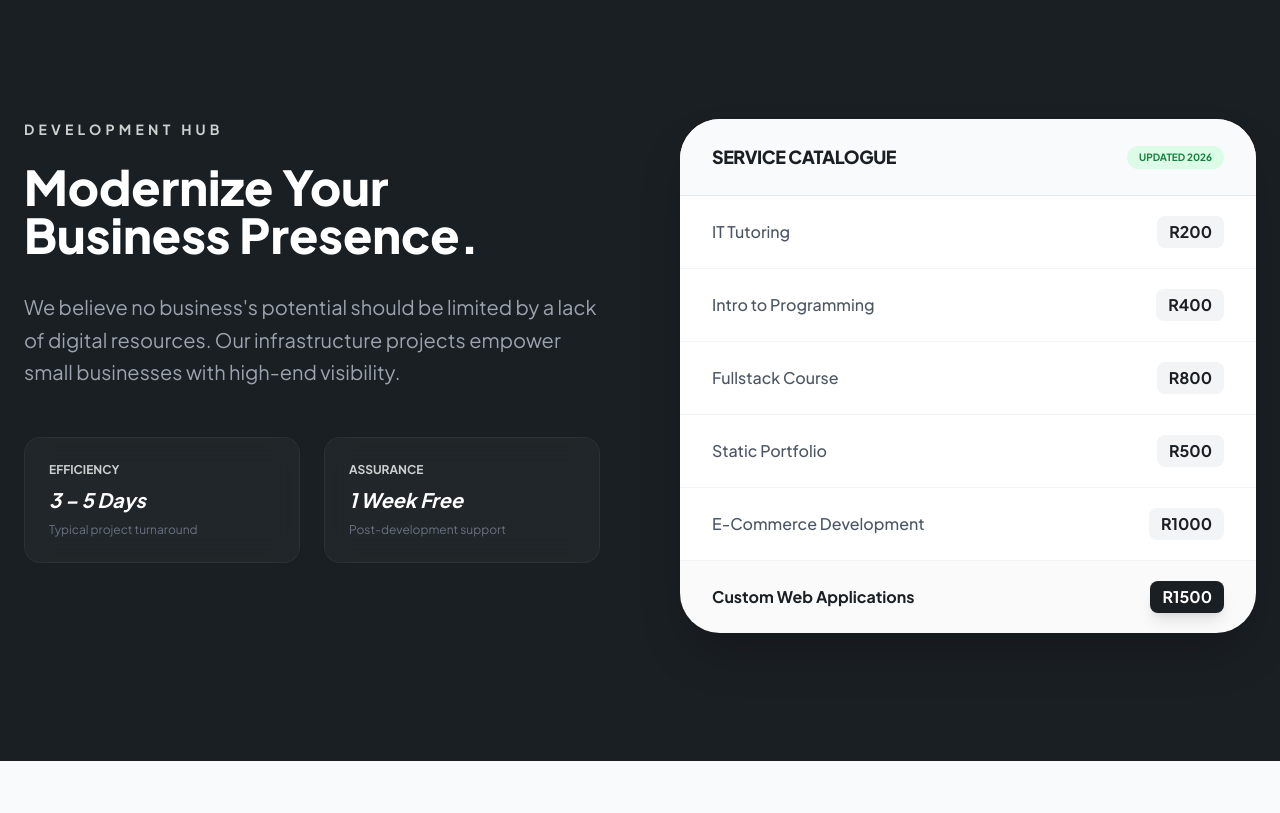
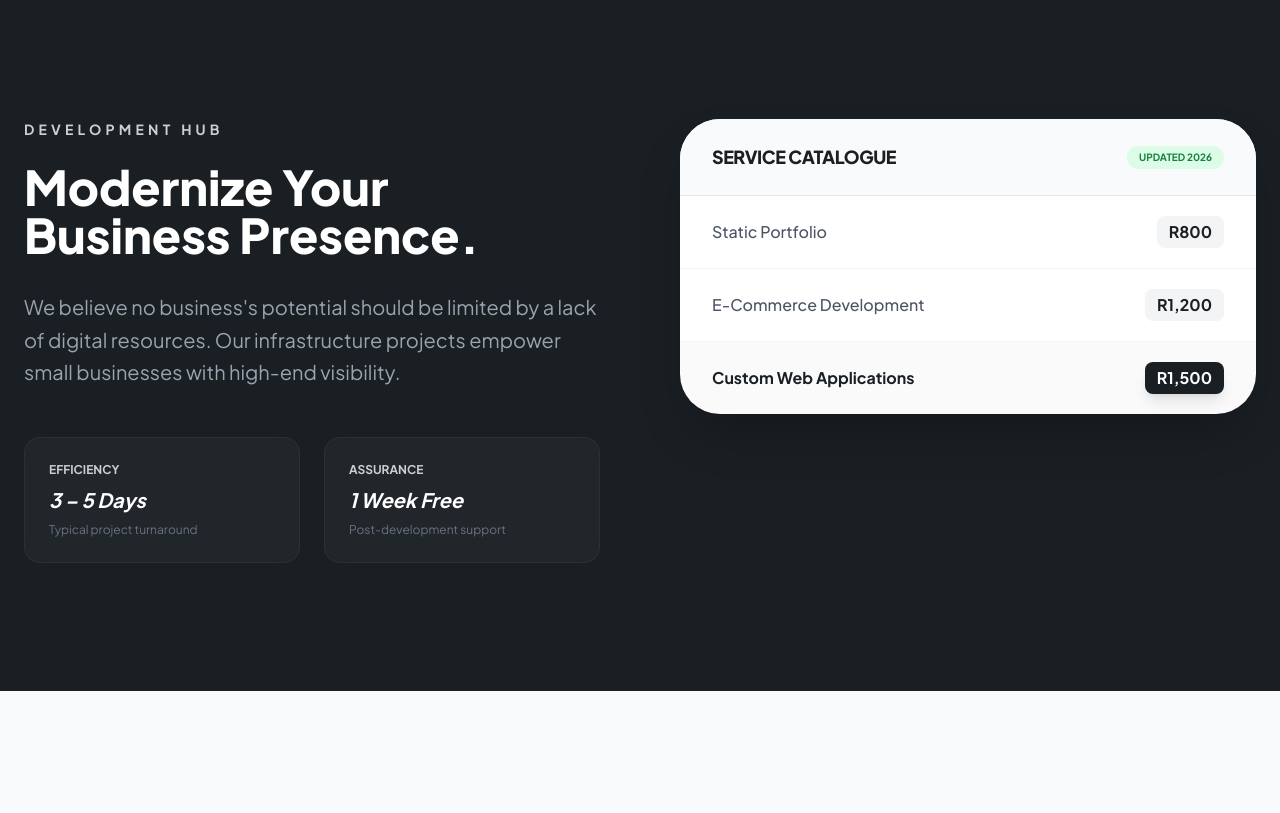
Before and after one commit to Talon-ai/TalonITSolutions, a plain HTML site: page index.html in a window 1280 px wide. Shown: the part 2903-3716 px from the top of the page. Drawn offline with nearby package versions, Linux system fonts and the light colour scheme.

Commit message:
Update index.html

```diff
--- a/index.html
+++ b/index.html
@@ -217,7 +217,7 @@
                     <h4 class="text-2xl font-bold mb-4">Web Development</h4>
                     <p class="text-gray-500 leading-relaxed mb-6">Fully bespoke website design and coding masterclasses ranging from fundamental basics to advanced fullstack engineering.</p>
                     <div class="flex items-center text-talon-dark font-bold text-sm">
-                        PRICING FROM R500 <svg xmlns="http://www.w3.org/2000/svg" class="h-4 w-4 ml-2 group-hover:translate-x-2 transition-transform" fill="none" viewBox="0 0 24 24" stroke="currentColor"><path stroke-linecap="round" stroke-linejoin="round" stroke-width="2" d="M17 8l4 4m0 0l-4 4m4-4H3" /></svg>
+                        PRICING FROM R800 <svg xmlns="http://www.w3.org/2000/svg" class="h-4 w-4 ml-2 group-hover:translate-x-2 transition-transform" fill="none" viewBox="0 0 24 24" stroke="currentColor"><path stroke-linecap="round" stroke-linejoin="round" stroke-width="2" d="M17 8l4 4m0 0l-4 4m4-4H3" /></svg>
                     </div>
                 </div>
             </div>
@@ -256,28 +256,16 @@
                         </div>
                         <div class="divide-y divide-gray-100">
                             <div class="px-8 py-5 flex justify-between items-center hover:bg-gray-50 transition-colors group">
-                                <span class="text-gray-600 font-medium group-hover:text-talon-dark transition-colors">IT Tutoring</span>
-                                <span class="font-bold text-talon-dark bg-gray-100 px-3 py-1 rounded-lg">R200</span>
-                            </div>
-                            <div class="px-8 py-5 flex justify-between items-center hover:bg-gray-50 transition-colors group">
-                                <span class="text-gray-600 font-medium group-hover:text-talon-dark transition-colors">Intro to Programming</span>
-                                <span class="font-bold text-talon-dark bg-gray-100 px-3 py-1 rounded-lg">R400</span>
-                            </div>
-                            <div class="px-8 py-5 flex justify-between items-center hover:bg-gray-50 transition-colors group">
-                                <span class="text-gray-600 font-medium group-hover:text-talon-dark transition-colors">Fullstack Course</span>
+                                <span class="text-gray-600 font-medium group-hover:text-talon-dark transition-colors">Static Portfolio</span>
                                 <span class="font-bold text-talon-dark bg-gray-100 px-3 py-1 rounded-lg">R800</span>
                             </div>
                             <div class="px-8 py-5 flex justify-between items-center hover:bg-gray-50 transition-colors group">
-                                <span class="text-gray-600 font-medium group-hover:text-talon-dark transition-colors">Static Portfolio</span>
-                                <span class="font-bold text-talon-dark bg-gray-100 px-3 py-1 rounded-lg">R500</span>
-                            </div>
-                            <div class="px-8 py-5 flex justify-between items-center hover:bg-gray-50 transition-colors group">
                                 <span class="text-gray-600 font-medium group-hover:text-talon-dark transition-colors">E-Commerce Development</span>
-                                <span class="font-bold text-talon-dark bg-gray-100 px-3 py-1 rounded-lg">R1000</span>
+                                <span class="font-bold text-talon-dark bg-gray-100 px-3 py-1 rounded-lg">R1,200</span>
                             </div>
                             <div class="px-8 py-5 flex justify-between items-center bg-talon-light/10 group">
                                 <span class="text-talon-dark font-bold">Custom Web Applications</span>
-                                <span class="font-bold text-white bg-talon-dark px-3 py-1 rounded-lg shadow-lg">R1500</span>
+                                <span class="font-bold text-white bg-talon-dark px-3 py-1 rounded-lg shadow-lg">R1,500</span>
                             </div>
                         </div>
                     </div>
@@ -369,4 +357,5 @@
         });
     </script>
 </body>
+
 </html>
```
